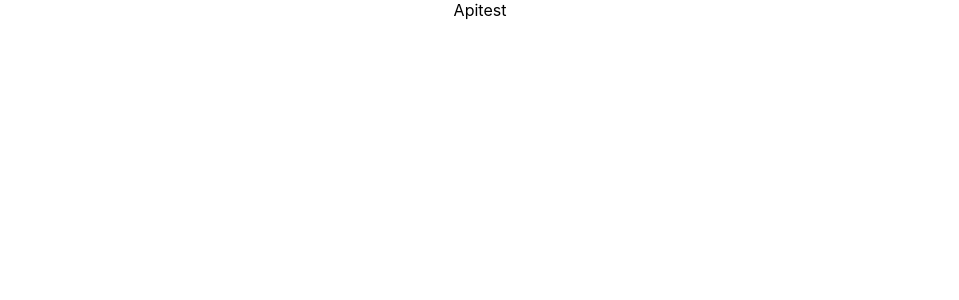
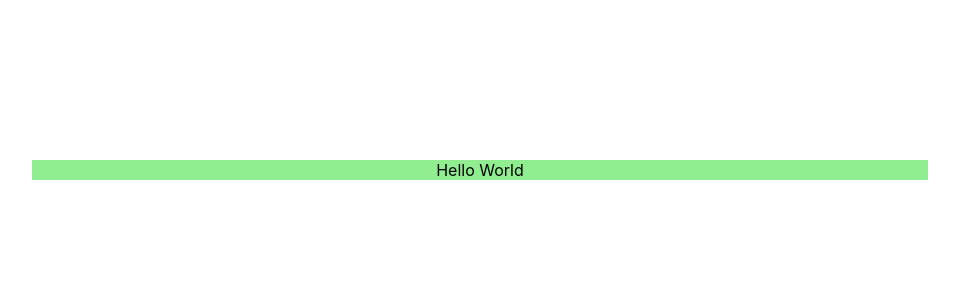
Before and after one commit to JinxyPyrope/mini-practice-react-9, a React (Create React App) app in the folder practice-9/: page / in a window 1280 px wide. Shown: the top 300 px of the page, without its empty margins (160-1119 px from the left). Built offline with nearby package versions, Linux system fonts and the light colour scheme.

Commit message:
Adding general app css

```diff
--- a/practice-9/src/App.css
+++ b/practice-9/src/App.css
@@ -1,38 +1,8 @@
 .App {
-  text-align: center;
+  display: flex;
+  margin: 10rem auto;
+  max-width: 70%;
+  align-items: stretch;
+  justify-content: center;
+  background-color: lightgreen;
 }
-
-.App-logo {
-  height: 40vmin;
-  pointer-events: none;
-}
-
-@media (prefers-reduced-motion: no-preference) {
-  .App-logo {
-    animation: App-logo-spin infinite 20s linear;
-  }
-}
-
-.App-header {
-  background-color: #282c34;
-  min-height: 100vh;
-  display: flex;
-  flex-direction: column;
-  align-items: center;
-  justify-content: center;
-  font-size: calc(10px + 2vmin);
-  color: white;
-}
-
-.App-link {
-  color: #61dafb;
-}
-
-@keyframes App-logo-spin {
-  from {
-    transform: rotate(0deg);
-  }
-  to {
-    transform: rotate(360deg);
-  }
-}
--- a/practice-9/src/components/Apitest.js
+++ b/practice-9/src/components/Apitest.js
@@ -2,7 +2,7 @@ import React from 'react'
 
 function Apitest() {
   return (
-    <div>Apitest</div>
+    <div>Hello World</div>
   )
 }
 
```
